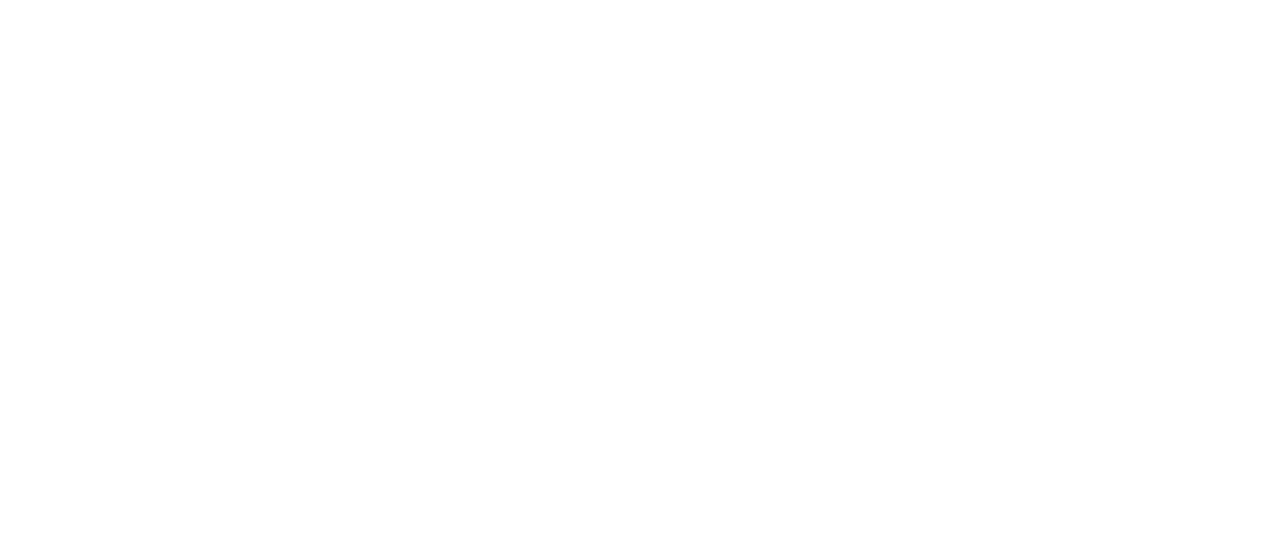
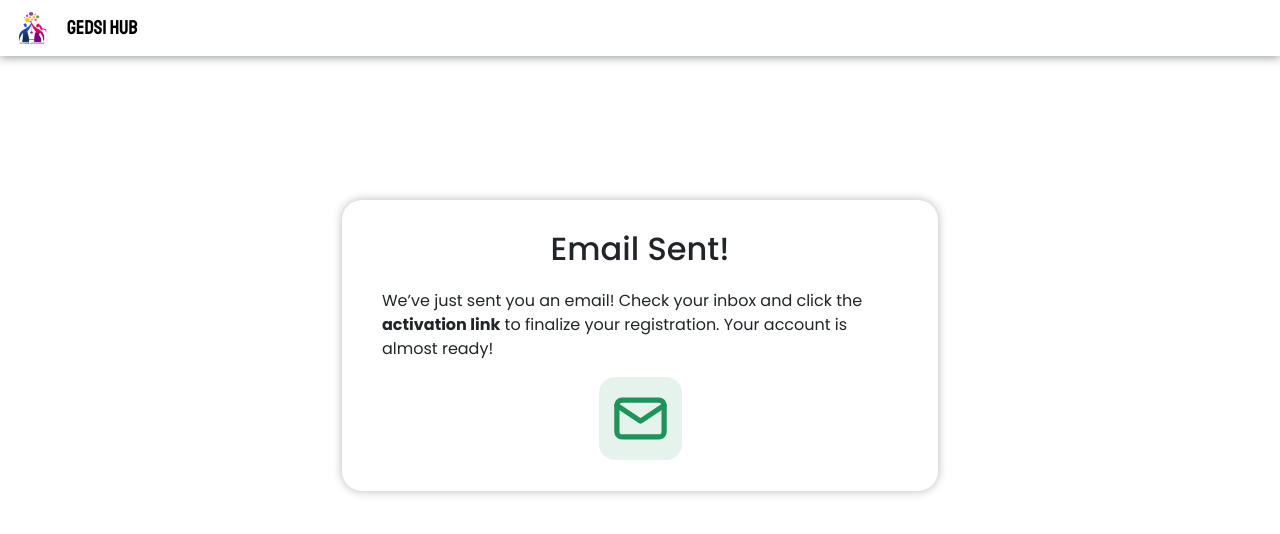
Before and after one commit to shixumi/GEDSIHUB_Module_1_frontend, a React (Create React App) app: page /email-sent in a window 1280 px wide. Before the commit this address had no page. Shown: the top 534 px of the page. Built offline with nearby package versions, Linux system fonts and the light colour scheme.

Commit message:
finished email-sent and activation

```diff
--- a/src/App.js
+++ b/src/App.js
@@ -3,11 +3,11 @@
 import { BrowserRouter as Router, Route, Routes, Navigate } from 'react-router-dom';
 import LoginPage from './pages/LoginPage';
 import RegisterPage from './pages/RegisterPage';
+import EmailSent from './pages/Emailsent';
 import ActivationPage from './pages/ActivationPage';
 import './bootstrap/css/bootstrap.min.css';
 import './css/activation.css';
-// import './css/bs-theme-overrides.css';
-// import './css/Login-Form-Basic-icons.css';
+
 
 const App = () => {
   const isAuthenticated = !!localStorage.getItem('token');
@@ -17,6 +17,7 @@
       <Routes>
         <Route path="/login" element={<LoginPage />} />
         <Route path="/register" element={<RegisterPage />} />
+        <Route path="/email-sent" element={<EmailSent />} />
         <Route path="/activate/:uid/:token" element={<ActivationPage />} />
         <Route
           path="/"
--- a/src/css/activation.css
+++ b/src/css/activation.css
@@ -4,12 +4,19 @@
 
 
 /* Main section styles */
-#main {
+#main-form {
   display: flex;
   justify-content: flex-end; /* Align the container to the right */
   align-items: center; /* Vertically center the container */
   width: 100%;
   height: 100vh;
+  font-family: Poppins, sans-serif;
+}
+
+#main {
+  width: 100%;
+  height: 100vh;
+  margin-top: 200px;
   font-family: Poppins, sans-serif;
 }
 
@@ -29,8 +36,27 @@
 }
 
 /* Container styles */
-.container {
-  font-family: Poppins, sans-serif;
+.container.emailsent{
+  max-width: 596px;
+  background: #ffffff;
+  box-shadow: 0px 0px 10px rgba(33,37,41,0.33);
+  padding-left: 40px;
+  padding-bottom: 31px;
+  padding-right: 40px;
+  border-radius: 20px;
+  padding-top: 30px;
+}
+/* Container styles */
+.container.status{
+  max-width: 596px;
+  background: #ffffff;
+  box-shadow: 0px 0px 10px rgba(33,37,41,0.33);
+  padding-left: 40px;
+  padding-bottom: 31px;
+  padding-right: 40px;
+  border-radius: 20px;
+  padding-top: 30px;
+  text-align: center;
 }
 
 .container.login-con {
@@ -128,4 +154,35 @@
     font-weight: 600;
     margin-bottom: 14px;
   }
+
+  .container.emailsent {
+    background: rgba(255, 255, 255, 0);
+    box-shadow: none;
+    padding: 45px 40px;
+    padding-top: 44px;
+    margin-top: 0;
+  }
 }
+
+.email-icon {
+  color: #1d945a;
+  background: #e6f3ed;
+  border-radius: 16px;
+  padding: 10px;
+  font-size: 83px;
+}
+
+.icon-col {
+  padding: 0;
+  padding-right: 0;
+  margin-top: 0;
+  max-width: 30%;
+}
+
+.p-email {
+  margin-top: 6px;
+}
+
+.container h2 {
+  margin-bottom: 15px;
+}
--- a/src/pages/ActivationPage.js
+++ b/src/pages/ActivationPage.js
@@ -1,17 +1,16 @@
-// ActivationPage.jsx
 import React, { useEffect, useState } from 'react';
 import { useParams, useNavigate } from 'react-router-dom';
 
 const ActivationPage = () => {
     const { uid, token } = useParams();
     const [status, setStatus] = useState('Verifying...');
-    const navigate = useNavigate(); // Use useNavigate instead of useHistory
+    const navigate = useNavigate();
 
     useEffect(() => {
         const activateUser = async () => {
             try {
                 const response = await fetch(`http://localhost:8000/api/users/activate/${uid}/${token}/`, {
-                    method: 'GET', // Use POST if backend expects POST requests
+                    method: 'GET',
                     headers: {
                         'Content-Type': 'application/json',
                     },
@@ -20,7 +19,7 @@
                 if (response.ok) {
                     setStatus('Account activated successfully. Redirecting...');
                     setTimeout(() => {
-                        navigate('/login'); // Use navigate instead of history.push
+                        navigate('/login');
                     }, 2000);
                 } else {
                     setStatus('Activation failed. Please try again.');
@@ -34,7 +33,23 @@
         activateUser();
     }, [uid, token, navigate]);
 
-    return <div>{status}</div>;
+    return (
+        <div>
+            <nav className="navbar navbar-expand-md fixed-top" style={{ background: '#ffffff' }}>
+                <div className="container-fluid">
+                    <a className="navbar-brand login" href="#">GEDSI HUB</a>
+                </div>
+            </nav>
+            <div className="container status" style={{ marginTop: '100px' }}>
+                <h2 style={{ textAlign: 'center' }}>Status</h2>
+                <div className="row justify-content-center">
+                    <div className>
+                        <p>Account activated successfully. Redirecting...</p>
+                    </div>
+                </div>
+            </div>
+        </div>
+    );
 };
 
 export default ActivationPage;
--- /dev/null
+++ b/src/pages/Emailsent.js
@@ -0,0 +1,42 @@
+import React, { useState } from 'react';
+import { useNavigate } from 'react-router-dom';
+import '../css/activation.css';
+
+const EmailSent = () => {
+    return (
+        <div>
+            <nav className="navbar navbar-expand-md fixed-top" style={{ background: '#ffffff' }}>
+                <div className="container-fluid">
+                    <a className="navbar-brand login" href="#">GEDSI HUB</a>
+                </div>
+            </nav>
+            <section id="main" className="emailsent">
+                <div className="container emailsent">
+                    <h2 style={{ textAlign: 'center' }}>Email Sent!</h2>
+                    <div className="activation-msg">
+                        <div className="row d-flex d-xxl-flex justify-content-center align-items-center flex-sm-row justify-content-xxl-center align-items-xxl-center">
+                            <div className="col">
+                                <div className="d-flex d-xxl-flex justify-content-center justify-content-xxl-center align-items-xxl-center">
+                                    <p className="p-email">
+                                        We’ve just sent you an email! Check your inbox and click the
+                                        <strong> activation link</strong> to finalize your registration. Your account is almost ready!
+                                    </p>
+                                </div>
+                            </div>
+                            <div className="col-xxl-3 d-flex d-sm-flex d-md-flex d-xl-flex d-xxl-flex justify-content-center align-items-center justify-content-sm-center align-items-sm-center justify-content-md-center align-items-md-center justify-content-xl-center align-items-xl-center justify-content-xxl-center icon-col">
+                                <svg xmlns="http://www.w3.org/2000/svg" width="1em" height="1em" viewBox="0 0 24 24" strokeWidth="2" stroke="currentColor" fill="none" strokeLinecap="round" strokeLinejoin="round" className="icon icon-tabler icon-tabler-mail email-icon">
+                                    <path stroke="none" d="M0 0h24v24H0z" fill="none"></path>
+                                    <path d="M3 7a2 2 0 0 1 2 -2h14a2 2 0 0 1 2 2v10a2 2 0 0 1 -2 2h-14a2 2 0 0 1 -2 -2v-10z"></path>
+                                    <path d="M3 7l9 6l9 -6"></path>
+                                </svg>
+                            </div>
+                        </div>
+                    </div>
+                </div>
+            </section>
+
+        </div>
+    );
+};
+
+export default EmailSent;
--- a/src/pages/LoginPage.js
+++ b/src/pages/LoginPage.js
@@ -40,7 +40,7 @@
           <a className="navbar-brand login">GEDSI HUB</a>
         </div>
       </nav>
-      <section id="main" className="log-main">
+      <section id="main-form" className="log-main">
         <div className="container login-con">
           <h2>Login to Your Account</h2>
           <form className="text-center" onSubmit={handleSubmit}>
--- a/src/pages/RegisterPage.js
+++ b/src/pages/RegisterPage.js
@@ -21,7 +21,7 @@
       });
 
       if (response.ok) {
-        navigate('/login');
+        navigate('/email-sent');
       } else {
         const errorData = await response.json();
         console.error('Registration failed:', errorData);
@@ -40,7 +40,7 @@
           <a className="navbar-brand login">GEDSI HUB</a>
         </div>
       </nav>
-      <section id="main" className="log-main">
+      <section id="main-form" className="log-main">
 
         <div className="container login-con">
           <h2 >Activate your Account</h2>
```
